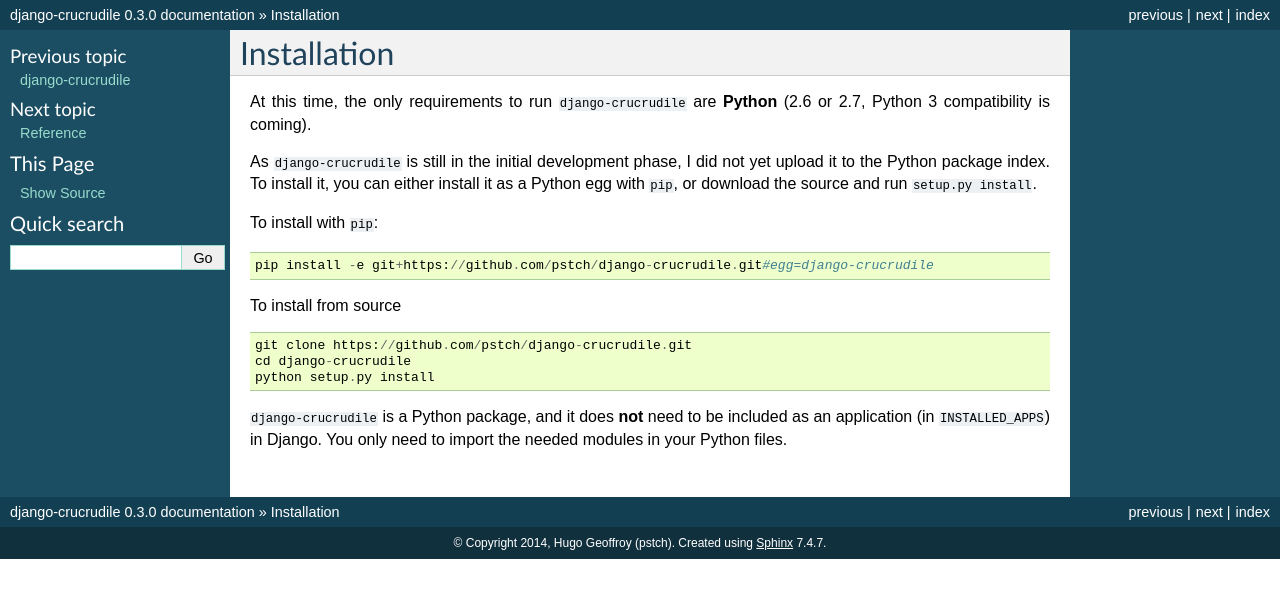
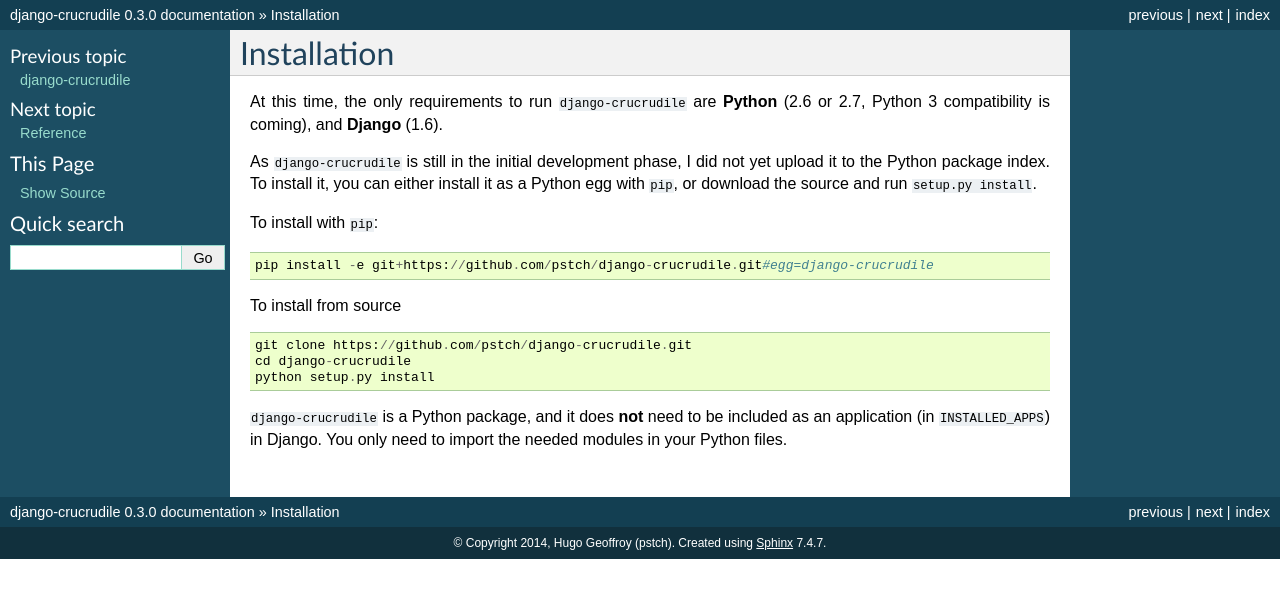
Before and after one commit to pstch/django-crucrudile, a Sphinx documentation site: the page built from docs/installation.txt, in a window 1280 px wide. Shown: the top 598 px of the page. Built offline with Sphinx 7.4.7, drawn with Linux system fonts in a browser that asks for light colours; pages that are not in the unit, such as notebooks, are missing from menus.

Commit message:
Missing django dep in docs

```diff
--- a/docs/installation.txt
+++ b/docs/installation.txt
@@ -1,7 +1,7 @@
 Installation
 ============
 
-At this time, the only requirements to run ``django-crucrudile`` are **Python** (2.6 or 2.7, Python 3 compatibility is coming).
+At this time, the only requirements to run ``django-crucrudile`` are **Python** (2.6 or 2.7, Python 3 compatibility is coming), and **Django** (1.6).
 
 As ``django-crucrudile`` is still in the initial development phase, I did not yet upload it to the Python package index. To install it, you can either install it as a Python egg with ``pip``, or download the source and run ``setup.py install``.
 
```
